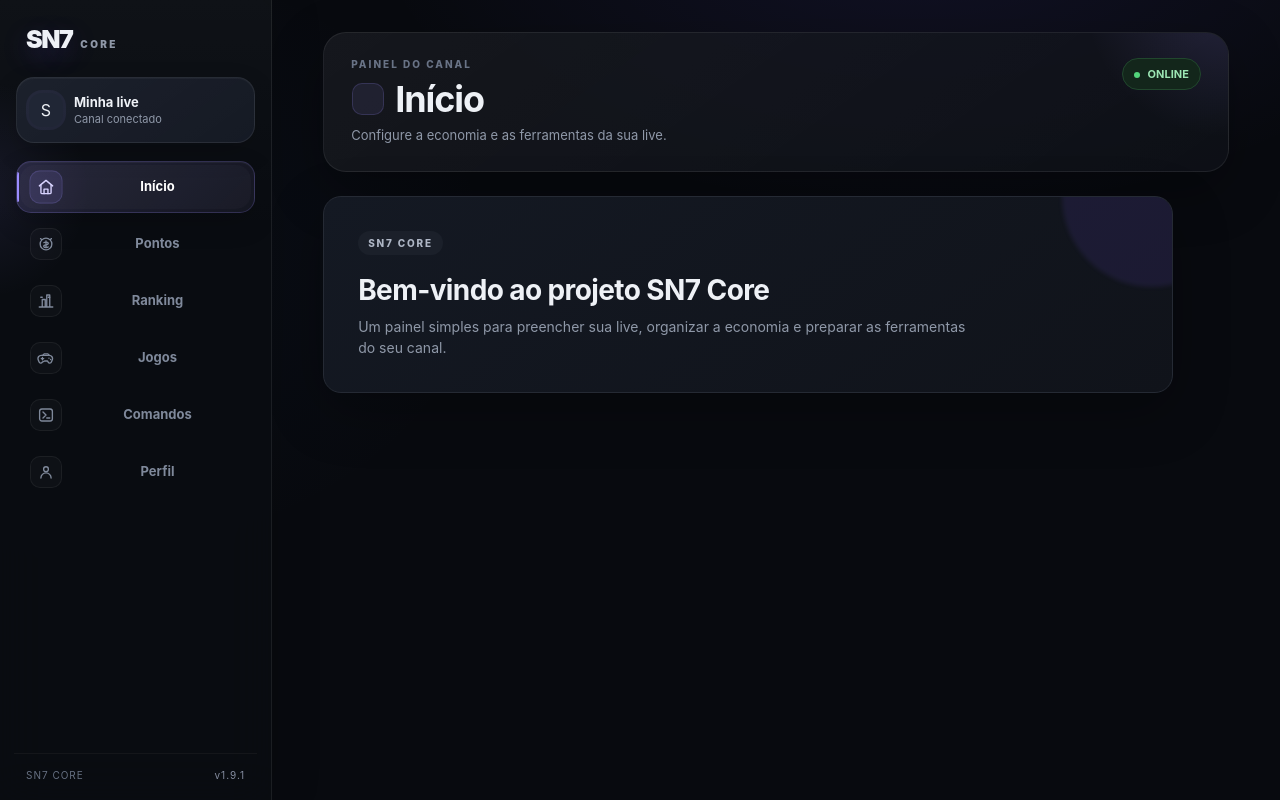
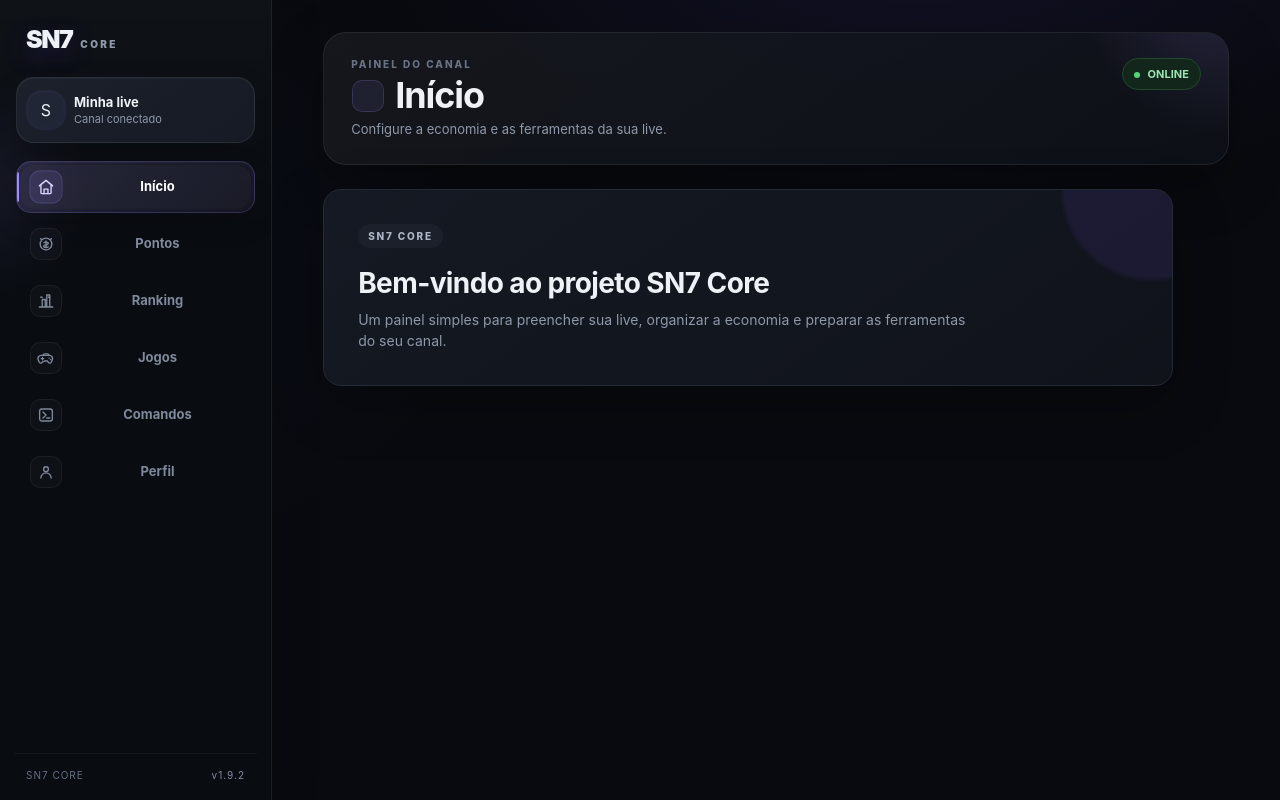
Before and after one commit to Sniper17/SN7-CORE-, a Flask app: page / in a window 1280 px wide. Run offline with Flask 3, Linux system fonts and the light colour scheme; parts of the project's set-up code (start-up, migrations or seed data) failed here and were passed over; some libraries are stand-ins or nearby versions.

Commit message:
fix: SN7 Core 1.9.2 header icons and Kick avatar

```diff
--- a/app.py
+++ b/app.py
@@ -21,7 +21,7 @@ app.config.update(
     SESSION_COOKIE_SAMESITE="Lax",
 )
 
-SN7_VERSION = "1.9.1"
+SN7_VERSION = "1.9.2"
 SN7_STATIC_CACHE = "public, max-age=31536000, immutable"
 
 app.register_blueprint(economy_bp, url_prefix="/api/economy")
--- a/routes/kick.py
+++ b/routes/kick.py
@@ -1662,23 +1662,48 @@ def _safe_remote_image_url(url):
 
 @kick_bp.get("/profile/avatar")
 def profile_avatar():
-    """Entrega o avatar pela mesma origem do painel para evitar bloqueios de CDN/hotlink."""
-    bid = get_session_broadcaster_id(validate=False)
+    """Entrega o avatar real da Kick pela mesma origem do painel."""
+    bid = _session_broadcaster_id()
     if bid is None:
         return jsonify({"ok": False, "error": "Faça login com a Kick primeiro."}), 401
 
     try:
-        conn = _get_connection(int(bid))
+        # Renova o OAuth quando necessário e, principalmente, não confia em
+        # uma URL de avatar antiga salva no banco. Isso corrige sessões antigas
+        # que ficaram presas no avatar padrão da Kick.
+        conn = _valid_connection(int(bid))
+        if not conn or not conn.get("access_token"):
+            return jsonify({"ok": False, "error": "A sessão da Kick expirou. Entre novamente."}), 401
+
         snapshot = session.get("kick_profile") if isinstance(session.get("kick_profile"), dict) else {}
-        url = (conn or {}).get("profile_picture_url") or snapshot.get("profile_picture_url") or ""
-        url = _safe_remote_image_url(url)
+        avatar = _resolve_profile_picture(
+            conn["access_token"],
+            int(bid),
+            user=None,
+            existing=(
+                snapshot.get("profile_picture_url")
+                or conn.get("profile_picture_url")
+                or ""
+            ),
+        )
+        if not avatar:
+            return jsonify({"ok": False, "error": "Avatar da Kick não disponível."}), 404
+
+        # Persiste o endereço real para as próximas aberturas do painel.
+        _save_profile_picture(int(bid), avatar)
+        if snapshot:
+            snapshot = dict(snapshot)
+            snapshot["profile_picture_url"] = avatar
+            session["kick_profile"] = snapshot
+
+        url = _safe_remote_image_url(avatar)
         if not url:
             return jsonify({"ok": False, "error": "Avatar da Kick não disponível."}), 404
 
         response = requests.get(
             url,
             headers={
-                "User-Agent": "Mozilla/5.0 (compatible; SN7-Core/1.8.9)",
+                "User-Agent": "Mozilla/5.0 (compatible; SN7-Core/1.9.2)",
                 "Accept": "image/avif,image/webp,image/apng,image/svg+xml,image/*,*/*;q=0.8",
                 "Referer": "https://kick.com/",
             },
@@ -1709,12 +1734,14 @@ def profile_avatar():
             body,
             status=200,
             mimetype=mimetype,
-            headers={"Cache-Control": "private, max-age=3600", "X-Content-Type-Options": "nosniff"},
+            headers={
+                "Cache-Control": "private, max-age=3600",
+                "X-Content-Type-Options": "nosniff",
+            },
         )
     except Exception as exc:
         print(f"[KICK-PROFILE] proxy do avatar falhou broadcaster={bid}: {exc}", flush=True)
         return jsonify({"ok": False, "error": "Não foi possível carregar a foto do perfil."}), 502
-
 
 @kick_bp.get("/me")
 def me():
--- a/static/css/style.css
+++ b/static/css/style.css
@@ -1781,3 +1781,94 @@ main{
     padding-left:1px !important;
   }
 }
+
+/* SN7 1.9.2 — header icon alignment + Kick avatar hardening */
+.topbar h1#title{
+  display:flex !important;
+  align-items:center !important;
+  gap:11px !important;
+  margin-top:0 !important;
+  line-height:1 !important;
+}
+.topbar h1#title .sn7-page-title-icon{
+  align-self:center !important;
+  position:relative !important;
+  display:grid !important;
+  place-items:center !important;
+  align-items:center !important;
+  justify-items:center !important;
+  margin:0 !important;
+  padding:0 !important;
+  line-height:0 !important;
+  vertical-align:middle !important;
+}
+.topbar h1#title .sn7-page-title-icon > svg,
+.topbar h1#title .sn7-page-title-icon > .sn7-page-title-svg{
+  display:block !important;
+  width:19px !important;
+  height:19px !important;
+  margin:0 !important;
+  padding:0 !important;
+  transform:none !important;
+  flex:none !important;
+}
+.topbar h1#title .sn7-page-title-text{
+  display:block !important;
+  margin:0 !important;
+  line-height:1.05 !important;
+}
+
+.sidebar nav button > .sn7-nav-icon{
+  display:grid !important;
+  place-items:center !important;
+  align-items:center !important;
+  justify-items:center !important;
+  padding:0 !important;
+  line-height:0 !important;
+  vertical-align:middle !important;
+}
+.sidebar nav button > .sn7-nav-icon > svg{
+  display:block !important;
+  margin:0 !important;
+  padding:0 !important;
+  transform:none !important;
+  flex:none !important;
+}
+.sidebar nav button > .sn7-nav-profile-icon{
+  position:relative !important;
+  display:grid !important;
+  place-items:center !important;
+  overflow:hidden !important;
+  padding:0 !important;
+}
+.sidebar nav button > .sn7-nav-profile-icon > img{
+  position:absolute !important;
+  inset:0 !important;
+  width:100% !important;
+  height:100% !important;
+  display:block !important;
+  object-fit:cover !important;
+  object-position:center !important;
+  margin:0 !important;
+  padding:0 !important;
+  border:0 !important;
+  border-radius:inherit !important;
+}
+
+/* Mobile header uses the same exact centering rules. */
+@media(max-width:700px){
+  .topbar h1#title{
+    align-items:center !important;
+    gap:9px !important;
+    margin-top:0 !important;
+    line-height:1 !important;
+  }
+  .topbar h1#title .sn7-page-title-icon{
+    align-self:center !important;
+  }
+  .topbar h1#title .sn7-page-title-icon > svg,
+  .topbar h1#title .sn7-page-title-icon > .sn7-page-title-svg{
+    width:17px !important;
+    height:17px !important;
+  }
+}
--- a/templates/dashboard.html
+++ b/templates/dashboard.html
@@ -6,7 +6,7 @@
 <meta name="viewport" content="width=device-width,initial-scale=1,viewport-fit=cover">
 <meta name="theme-color" content="#0b0d12">
 <title>SN7 Core</title>
-<link rel="stylesheet" href="/static/css/style.css?v=sn7-1.9.1">
+<link rel="stylesheet" href="/static/css/style.css?v=sn7-1.9.2">
 <style id="sn7-loader-style">
 .sn7-boot-loader,.sn7-operation-loader{position:fixed;inset:0;z-index:2147483647;display:flex;align-items:center;justify-content:center;background:#0b0d12;opacity:1;visibility:visible;pointer-events:auto;transition:opacity .18s ease,visibility .18s ease}.sn7-boot-loader.done{opacity:0;visibility:hidden;pointer-events:none}.sn7-operation-loader{background:rgba(11,13,18,.42);backdrop-filter:blur(2px);opacity:0;visibility:hidden;pointer-events:none;transition:opacity .16s ease,visibility .16s ease}.sn7-operation-loader.open{opacity:1;visibility:visible;pointer-events:auto}.sn7-loader-spinner{width:28px;height:28px;border:3px solid rgba(255,255,255,.18);border-top-color:#fff;border-radius:50%;animation:sn7LoaderSpin .72s linear infinite;box-sizing:border-box}.sn7-operation-loader .sn7-loader-spinner{width:26px;height:26px}@keyframes sn7LoaderSpin{to{transform:rotate(360deg)}}@media(prefers-reduced-motion:reduce){.sn7-boot-loader,.sn7-operation-loader{transition:none}.sn7-loader-spinner{animation:none}}
 </style>
@@ -101,7 +101,7 @@ body.sn7-modal-open{overflow:hidden}
         <span class="sn7-nav-label" data-short="Perfil">Perfil</span>
       </button>
     </nav>
-    <div class="sidebar-footer">SN7 CORE <span>v1.9.1</span></div>
+    <div class="sidebar-footer">SN7 CORE <span>v1.9.2</span></div>
   </aside>
 
   <main>
@@ -345,7 +345,7 @@ body.sn7-modal-open{overflow:hidden}
 <script>const BROADCASTER_ID={{ broadcaster_id|tojson }}; window.SN7_NAV_FROM_URL = !!new URLSearchParams(window.location.search).get('connected');
 const SN7_OPEN_PROFILE={{ "true" if request.args.get("profile") or request.args.get("next") == "profile" else "false" }};
 const SN7_INITIAL_PROFILE={{ (kick_profile or {})|tojson }};</script>
-<script src="/static/js/app.js?v=sn7-1.9.1"></script><script>
+<script src="/static/js/app.js?v=sn7-1.9.2"></script><script>
 (function(){
   try{
     const params = new URLSearchParams(window.location.search);
@@ -710,7 +710,7 @@ document.addEventListener("keydown", (event) => {
 });
 </script>
 <script src="/static/js/sn7-ui-fix.js"></script>
-<script src="/static/js/sn7-command-examples.js?v=sn7-1.9.1"></script>
-<script src="/static/js/sn7-performance-v5.js?v=sn7-1.9.1"></script>
+<script src="/static/js/sn7-command-examples.js?v=sn7-1.9.2"></script>
+<script src="/static/js/sn7-performance-v5.js?v=sn7-1.9.2"></script>
 </body>
 </html>
```
